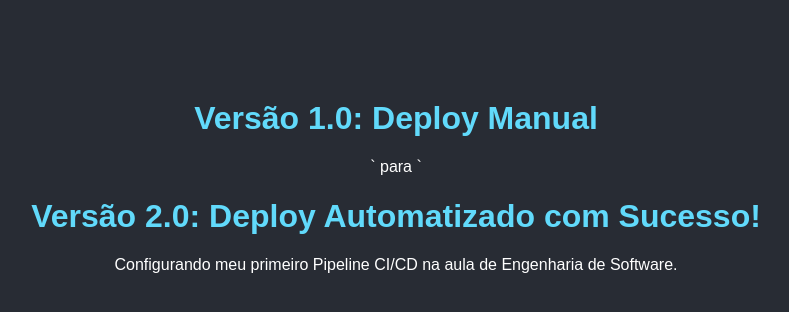
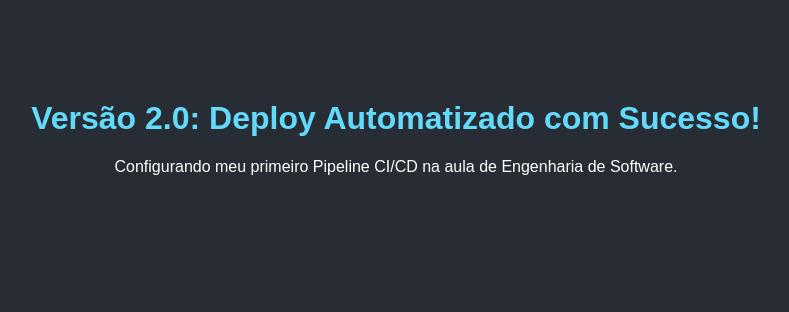
Before and after one commit to alpacaf99-cloud/meu-primeiro-cicd, a plain HTML site: page index.html in a window 1280 px wide. Shown: the whole page, without its empty margins (244-1033 px from the left). Drawn offline with Linux system fonts and the light colour scheme.

Commit message:
Update version header to 2.0 with automated deploy

```diff
--- a/index.html
+++ b/index.html
@@ -9,7 +9,7 @@
        </style>
    </head>
    <body>
-       <h1><h1>Versão 1.0: Deploy Manual</h1>` para `<h1>Versão 2.0: Deploy Automatizado com Sucesso!</h1></h1>
+       <h1>Versão 2.0: Deploy Automatizado com Sucesso!</h1>
        <p>Configurando meu primeiro Pipeline CI/CD na aula de Engenharia de Software.</p>
    </body>
    </html>
```
